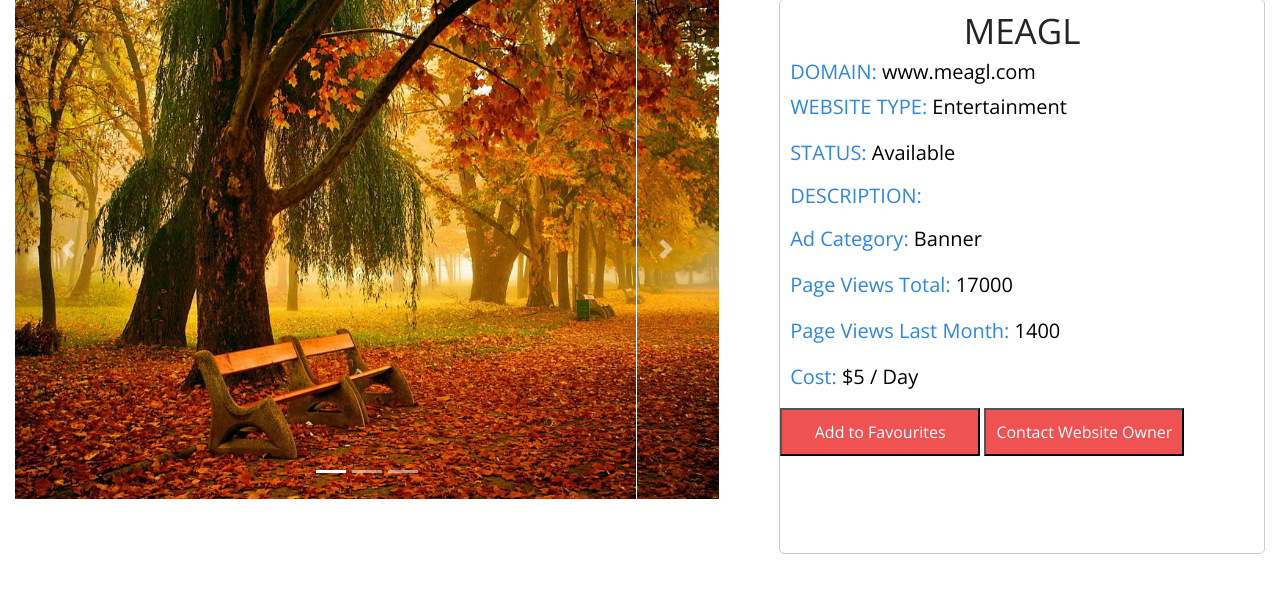
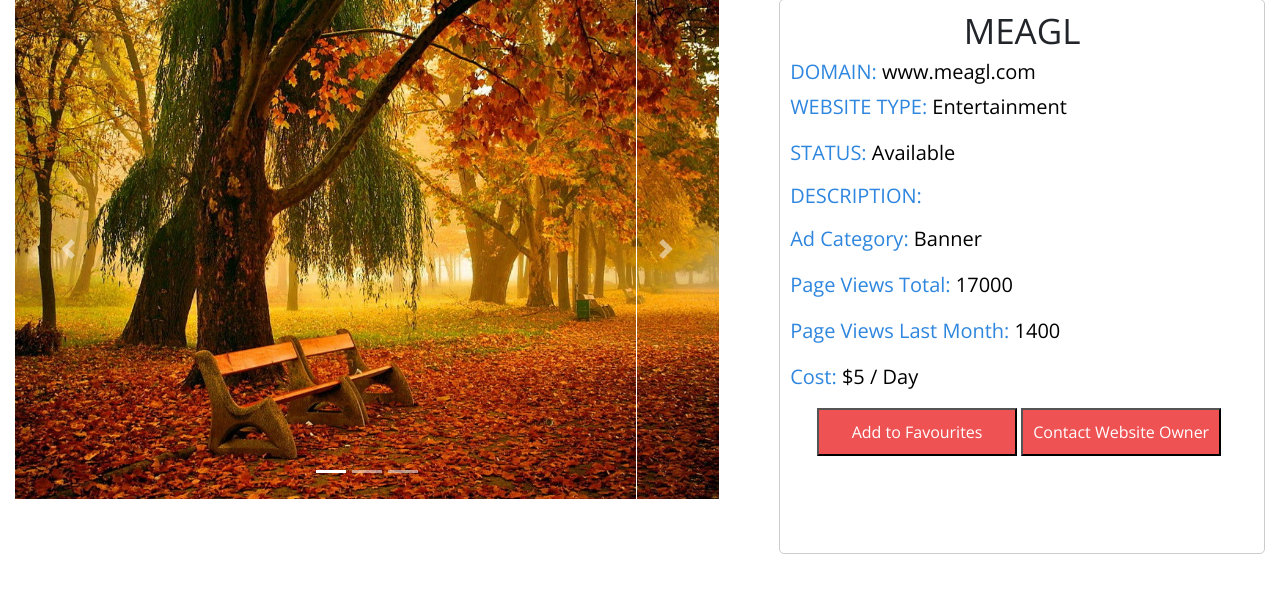
Before and after one commit to Ad-Mela/Ad-Mela, a PHP site: page /adlisting.php?ad_Id=1 in a window 1280 px wide. Shown: the part 66-659 px from the top of the page. Run offline with PHP 8.4, Linux system fonts and the light colour scheme; a user stored in the database is signed in; data comes from the database, SQL or seed files in the repository; data that the repository does not hold is empty; some libraries are stand-ins or nearby versions.

Commit message:
Ad-Listing Further Dev

```diff
--- a/adlisting.php
+++ b/adlisting.php
@@ -329,7 +329,7 @@ $ad_Id=$_GET['ad_Id'];
 				<p class="website-category">Page Views Total: <span style="color:black"><?php echo $row1['pageviews']; ?></span></p>
 				<p class="website-category">Page Views Last Month: <span style="color:black"><?php echo $row1['pg_lastmonth']; ?></span></p>
 				<p class="website-category">Cost: <span style="color:black">$<?php echo $row['cost']; ?> / Day</span></p>
-				<div style="margin:0 3vw 0 0">
+				<div style="width:410px;margin:0 auto;display:block" id="adlist-action-div">
 					<button class="get-contacts-link" style="display:inline">Add to Favourites</button>
 					<button class="get-contacts-link" style="display:inline">Contact Website Owner</button>
 				</div>
@@ -338,6 +338,5 @@ $ad_Id=$_GET['ad_Id'];
 	</div>
 </div>
 
-
 </body>
 </html>
```
